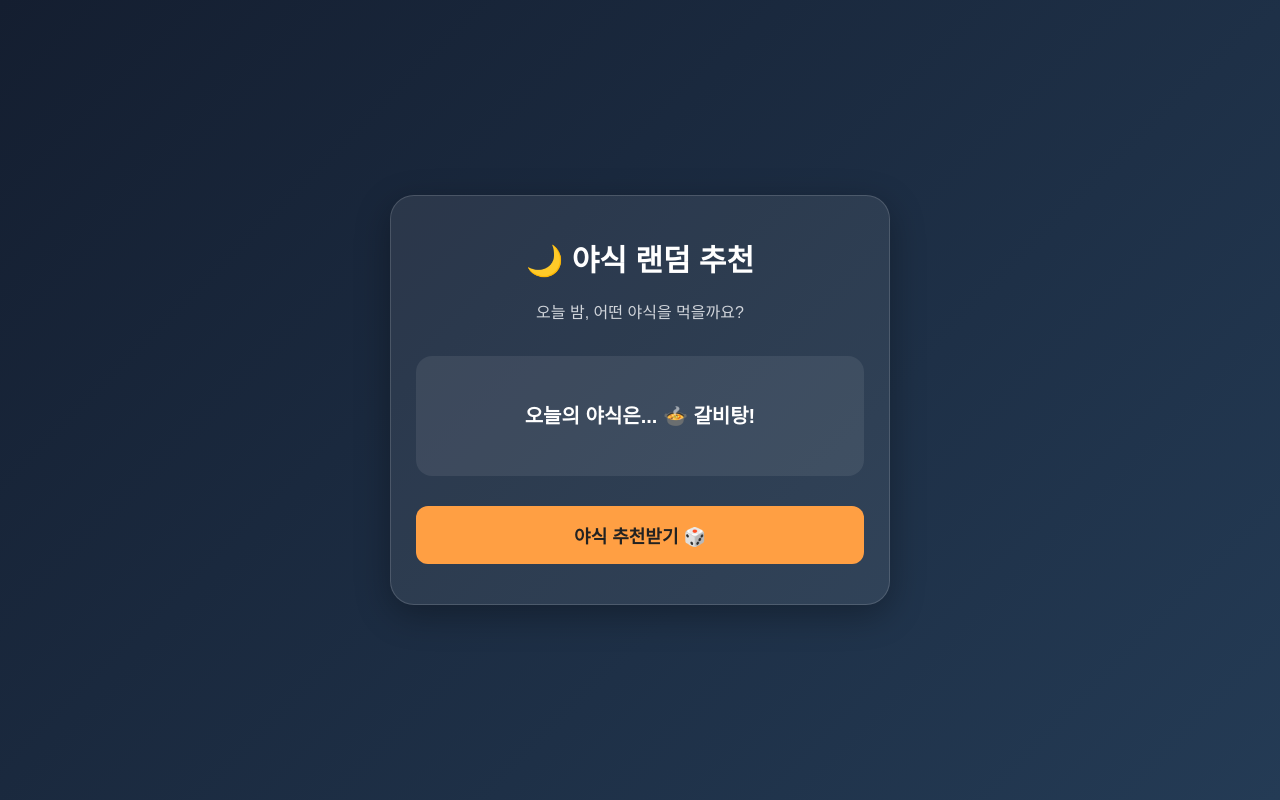
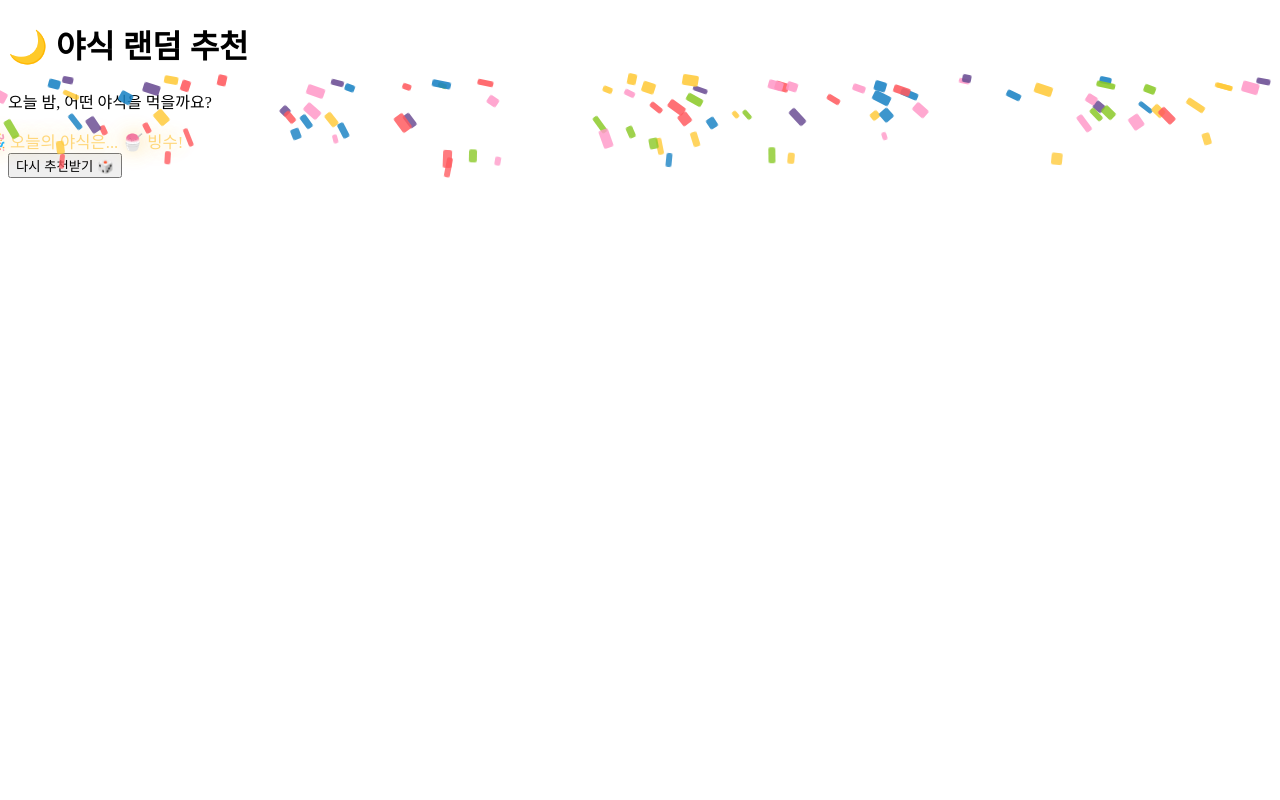
Before and after one commit to gigigi6017/Random_late_night_snack, a plain HTML site: page index.html in a window 1280 px wide. Both pictures are taken after a click on the button "야식 추천받기 🎲". Drawn offline with Linux system fonts and the light colour scheme.

Commit message:
임팩트 추가
슬롯 머신
폭죽 추가

```diff
--- a/script.js
+++ b/script.js
@@ -100,19 +100,135 @@ const menus = [
     "🍲 어묵탕"
 ];
 
-// HTML에서 메뉴 표시 영역과 버튼 가져오기
+// HTML 요소 가져오기
 const menuElement = document.getElementById("menu");
 const recommendButton = document.getElementById("recommendButton");
 
-// 버튼을 클릭하면 실행
+// 폭죽을 표시할 영역 만들기
+const confettiContainer = document.createElement("div");
+confettiContainer.id = "confetti-container";
+confettiContainer.setAttribute("aria-hidden", "true");
+document.body.appendChild(confettiContainer);
+
+// 슬롯머신 작동 상태
+let isSpinning = false;
+
+// 추천 버튼 클릭
 recommendButton.addEventListener("click", function () {
+    // 이미 슬롯머신이 돌아가고 있다면 중복 실행 방지
+    if (isSpinning) {
+        return;
+    }
 
-    // 메뉴 목록에서 무작위 번호 선택
-    const randomIndex = Math.floor(Math.random() * menus.length);
+    isSpinning = true;
+    recommendButton.disabled = true;
+    recommendButton.textContent = "🎰 메뉴 추첨 중...";
 
-    // 선택한 메뉴 가져오기
-    const selectedMenu = menus[randomIndex];
+    // 이전 결과의 효과 제거
+    menuElement.classList.remove("result");
+    menuElement.classList.add("spinning");
 
-    // 화면에 추천 메뉴 표시
-    menuElement.textContent = "오늘의 야식은...\n" + selectedMenu + "!";
+    // 이전 폭죽 제거
+    confettiContainer.replaceChildren();
+
+    let elapsed = 0;
+    let interval = 50;
+
+    // 처음에는 빠르게 메뉴 변경
+    function spin() {
+        const randomIndex = Math.floor(Math.random() * menus.length);
+
+        menuElement.textContent = menus[randomIndex];
+
+        elapsed += interval;
+
+        // 약 2.5초 동안 돌리고 점점 느려지게 만들기
+        if (elapsed < 2500) {
+            if (elapsed > 1800) {
+                interval = 250;
+            } else if (elapsed > 1200) {
+                interval = 150;
+            } else if (elapsed > 600) {
+                interval = 90;
+            } else {
+                interval = 50;
+            }
+
+            setTimeout(spin, interval);
+        } else {
+            finishSpin();
+        }
+    }
+
+    // 최종 메뉴 결정
+    function finishSpin() {
+        const randomIndex = Math.floor(Math.random() * menus.length);
+        const selectedMenu = menus[randomIndex];
+
+        menuElement.textContent = `🎉 오늘의 야식은...\n${selectedMenu}!`;
+
+        menuElement.classList.remove("spinning");
+
+        // 애니메이션을 다시 실행하기 위한 처리
+        void menuElement.offsetWidth;
+
+        menuElement.classList.add("result");
+
+        // 폭죽 효과 실행
+        launchConfetti();
+
+        recommendButton.disabled = false;
+        recommendButton.textContent = "다시 추천받기 🎲";
+
+        isSpinning = false;
+    }
+
+    spin();
 });
+
+// 폭죽 효과
+function launchConfetti() {
+    const colors = [
+        "#ff595e",
+        "#ffca3a",
+        "#8ac926",
+        "#1982c4",
+        "#6a4c93",
+        "#ff99c8"
+    ];
+
+    // 화면에 색종이 100개 생성
+    for (let i = 0; i < 100; i++) {
+        const confetti = document.createElement("span");
+
+        confetti.className = "confetti";
+
+        // 화면의 가로 위치를 무작위로 지정
+        confetti.style.left = Math.random() * 100 + "vw";
+
+        // 색상 무작위 선택
+        confetti.style.backgroundColor =
+            colors[Math.floor(Math.random() * colors.length)];
+
+        // 색종이 크기와 떨어지는 시간 설정
+        confetti.style.width = 5 + Math.random() * 7 + "px";
+        confetti.style.height = 8 + Math.random() * 12 + "px";
+
+        confetti.style.setProperty(
+            "--duration",
+            2 + Math.random() * 2 + "s"
+        );
+
+        confetti.style.setProperty(
+            "--drift",
+            Math.random() * 300 - 150 + "px"
+        );
+
+        confettiContainer.appendChild(confetti);
+
+        // 애니메이션이 끝나면 해당 색종이 삭제
+        confetti.addEventListener("animationend", function () {
+            confetti.remove();
+        });
+    }
+}
--- a/style.css
+++ b/style.css
@@ -1,106 +1,85 @@
-/* 페이지 기본 설정 */
-* {
-    box-sizing: border-box;
+/* 슬롯머신 효과: 메뉴가 바뀔 때 살짝 확대 */
+#menu.spinning {
+    animation: slotSpin 0.15s ease-in-out infinite alternate;
+    color: #ffbd59;
 }
 
-body {
-    margin: 0;
-    min-height: 100vh;
-    display: flex;
-    justify-content: center;
-    align-items: center;
+/* 슬롯머신 애니메이션 */
+@keyframes slotSpin {
+    from {
+        transform: scale(0.97);
+        opacity: 0.7;
+    }
 
-    font-family: Arial, "Malgun Gothic", sans-serif;
-    background: linear-gradient(135deg, #141e30, #243b55);
-    color: white;
+    to {
+        transform: scale(1.04);
+        opacity: 1;
+    }
 }
 
-/* 메인 콘텐츠 */
-.container {
-    width: 90%;
-    max-width: 500px;
-    padding: 40px 25px;
-
-    text-align: center;
-    background: rgba(255, 255, 255, 0.08);
-    border: 1px solid rgba(255, 255, 255, 0.15);
-    border-radius: 24px;
-
-    box-shadow: 0 10px 35px rgba(0, 0, 0, 0.3);
+/* 최종 메뉴 등장 효과 */
+#menu.result {
+    animation: resultPop 0.6s ease-out;
+    color: #ffd166;
+    text-shadow: 0 0 18px rgba(255, 209, 102, 0.8);
 }
 
-/* 사이트 제목 */
-h1 {
-    margin-top: 0;
-    font-size: 30px;
+@keyframes resultPop {
+    0% {
+        transform: scale(0.5);
+        opacity: 0;
+    }
+
+    65% {
+        transform: scale(1.12);
+        opacity: 1;
+    }
+
+    100% {
+        transform: scale(1);
+        opacity: 1;
+    }
 }
 
-/* 안내 문구 */
-p {
-    color: #d1d5db;
-    font-size: 16px;
-    line-height: 1.6;
+/* 폭죽 색종이가 표시되는 전체 화면 */
+#confetti-container {
+    position: fixed;
+    inset: 0;
+    overflow: hidden;
+    pointer-events: none;
+    z-index: 9999;
 }
 
-/* 추천 메뉴 표시 영역 */
-#menu {
-    display: flex;
-    justify-content: center;
-    align-items: center;
-
-    min-height: 120px;
-    margin: 30px 0;
-    padding: 20px;
-
-    background: rgba(255, 255, 255, 0.08);
-    border-radius: 16px;
-
-    font-size: 20px;
-    font-weight: bold;
-    line-height: 1.6;
-    overflow-wrap: anywhere;
+/* 색종이 하나 */
+.confetti {
+    position: absolute;
+    top: -20px;
+    width: 10px;
+    height: 16px;
+    border-radius: 2px;
+    animation: confettiFall var(--duration) ease-out forwards;
 }
 
-/* 추천 버튼 */
-button {
-    width: 100%;
-    padding: 16px;
+@keyframes confettiFall {
+    0% {
+        transform: translate3d(0, 0, 0) rotate(0deg);
+        opacity: 1;
+    }
 
-    border: none;
-    border-radius: 12px;
-
-    background: #ff9f43;
-    color: #222;
-
-    font-size: 18px;
-    font-weight: bold;
-
-    cursor: pointer;
-    transition: background 0.2s, transform 0.2s;
+    100% {
+        transform: translate3d(var(--drift), 105vh, 0) rotate(900deg);
+        opacity: 0;
+    }
 }
 
-/* 마우스를 버튼에 올렸을 때 */
-button:hover {
-    background: #ffb866;
-    transform: translateY(-2px);
-}
-
-/* 버튼을 클릭했을 때 */
-button:active {
-    transform: translateY(0);
-}
-
-/* 작은 화면 대응 */
-@media (max-width: 400px) {
-    .container {
-        padding: 30px 18px;
+/* 움직임 줄이기 설정을 사용하는 사람 배려 */
+@media (prefers-reduced-motion: reduce) {
+    #menu.spinning,
+    #menu.result {
+        animation: none;
     }
 
-    h1 {
-        font-size: 25px;
-    }
-
-    #menu {
-        font-size: 18px;
+    .confetti {
+        animation-duration: 0.5s !important;
     }
 }
```
